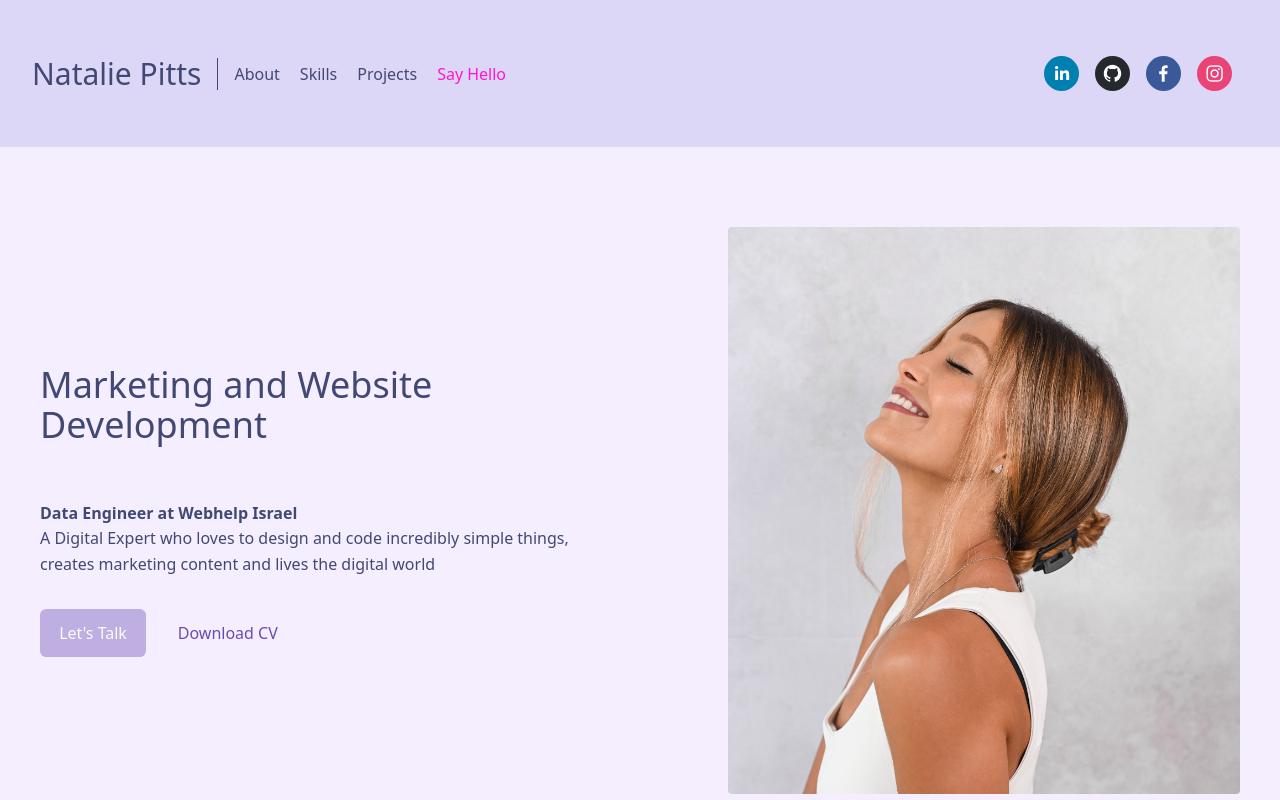
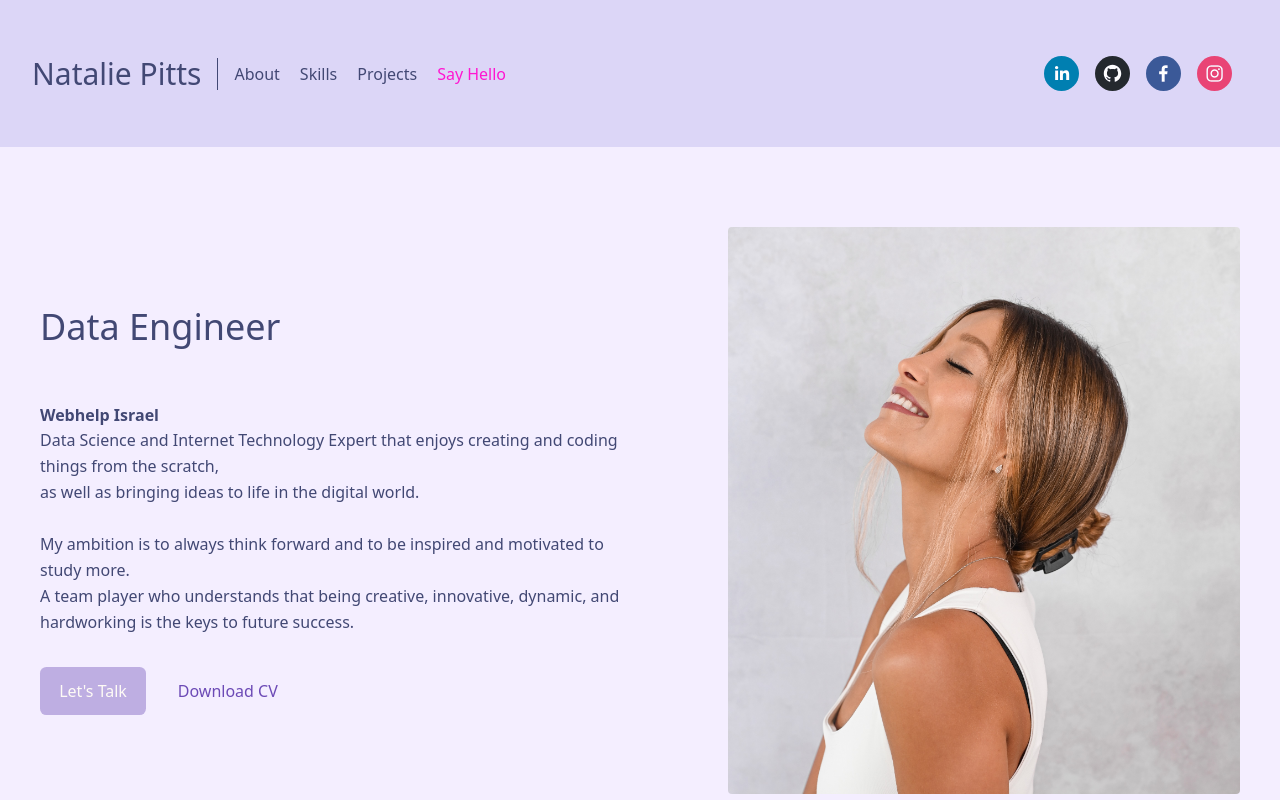
Before and after one commit to nataliePitts/my-portfolio, a React (Create React App) app: page / in a window 1280 px wide. Shown: the top 800 px of the page. Built offline with nearby package versions, Linux system fonts and the light colour scheme; what react-alert-template-basic would draw is missing.

Commit message:
update - about - update pdf

```diff
--- a/src/components/About.js
+++ b/src/components/About.js
@@ -7,16 +7,20 @@ export default function About() {
       <div className="container mx-auto flex px-10 py-20 md:flex-row flex-col items-center">
         <div className="lg:flex-grow md:w-1/2 lg:pr-24 md:pr-16 flex flex-col md:items-start md:text-left mb-16 md:mb-0 items-center text-center">
           <h1 className="title-font sm:text-4xl text-3xl mb-4 font-medium text-purple-darkest">
-          Marketing and Website Development
+          Data Engineer
             <br className="hidden lg:inline-block" /> <br/>
           </h1>
-          <b>Data Engineer at Webhelp Israel</b>
+          <b>Webhelp Israel</b>
           <p className="mb-8 leading-relaxed">
-            A Digital Expert who loves to design and code incredibly simple things, <br/> creates marketing content and lives the digital world
+           Data Science and Internet Technology Expert that enjoys creating and coding things from the scratch,
+          <br/> as well as bringing ideas to life in the digital world.
+          <br/>
+          <br/> My ambition is to always think forward and to be inspired and motivated to study more.
+          <br/>A team player who understands that being creative, innovative, dynamic, and hardworking is the keys to future success.
           </p>
           <div className="flex justify-center">
            <CTA/>
-            {/* <a
+        {/* <a
               href="#contact"
               className="inline-flex text-purple-lightest bg-purple-darkest border-0 py-2 px-6 focus:outline-none hover:bg-purple-light rounded text-lg">
               Let's Connect
--- a/src/components/CTA.jsx
+++ b/src/components/CTA.jsx
@@ -1,5 +1,5 @@
 import React from 'react'
-import CV from '../../src/NataliepCV_WebDeveloper.pdf'
+import CV from '../../src/NataliePittsCV.pdf'
 
 export const CTA = () => {
   return (
```
Also changed, not shown: 2 other files (tests, documents, lock files or other folders).
